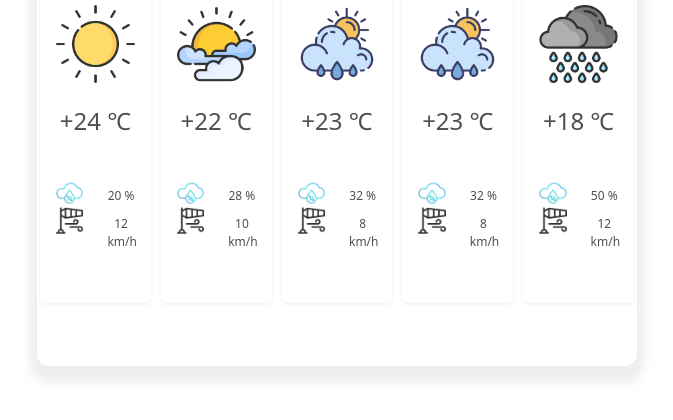
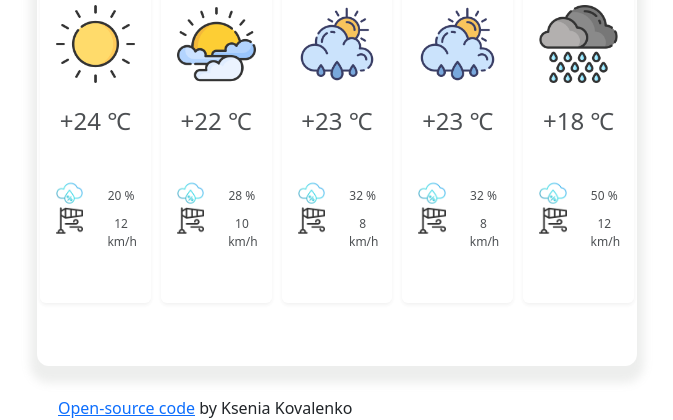
Before and after one commit to KsushkaKov/Weather-APP, a plain HTML site: page index.html in a window 1280 px wide. Shown: the part 706-1126 px from the top of the page, without its empty margins (303-976 px from the left). Before the commit the page ends 1102 px from the top, so only its background shows below. Drawn offline with nearby package versions, Linux system fonts and the light colour scheme; no server answers.

Commit message:
Added link to open source code to github

```diff
--- a/index.html
+++ b/index.html
@@ -5,7 +5,6 @@
     <meta http-equiv="X-UA-Compatible" content="IE=edge" />
     <meta name="viewport" content="width=device-width, initial-scale=1.0" />
     <script src="https://unpkg.com/axios/dist/axios.min.js"></script>
-
     <title>Weather Project</title>
     <link rel="stylesheet" href="style/style.css" />
     <link
@@ -254,6 +253,8 @@
           </div>
         </div>
       </div>
+      <div class="open-source">
+        <a href="https://github.com/KsushkaKov/weather-app" target="_blank">Open-source code</a> by Ksenia Kovalenko</div>
     </div>
     <script src="script/week4.js"></script>
   </body>
--- a/style/style.css
+++ b/style/style.css
@@ -114,3 +114,7 @@ div .units a {
 .next-icon-img {
   height: 100%;
 }
+
+.open-source {
+  margin-left: 25%;
+}
```
